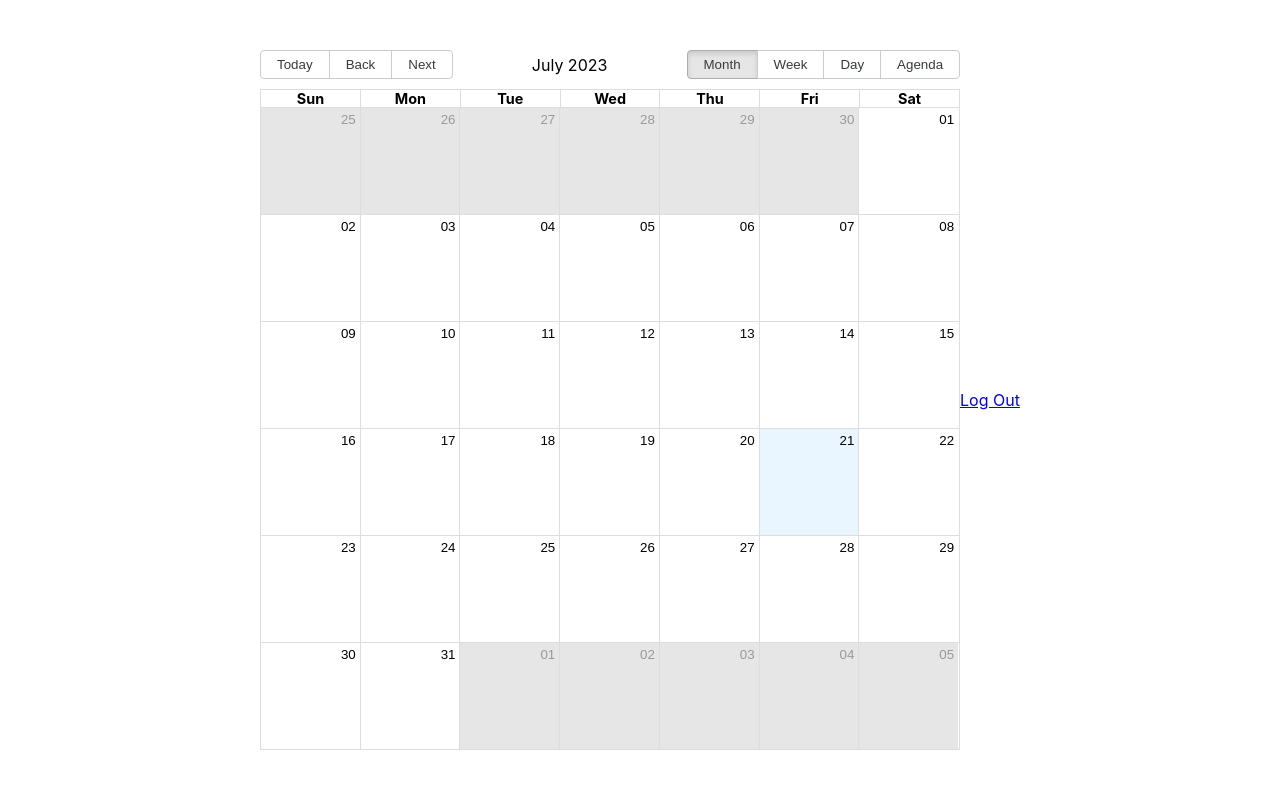
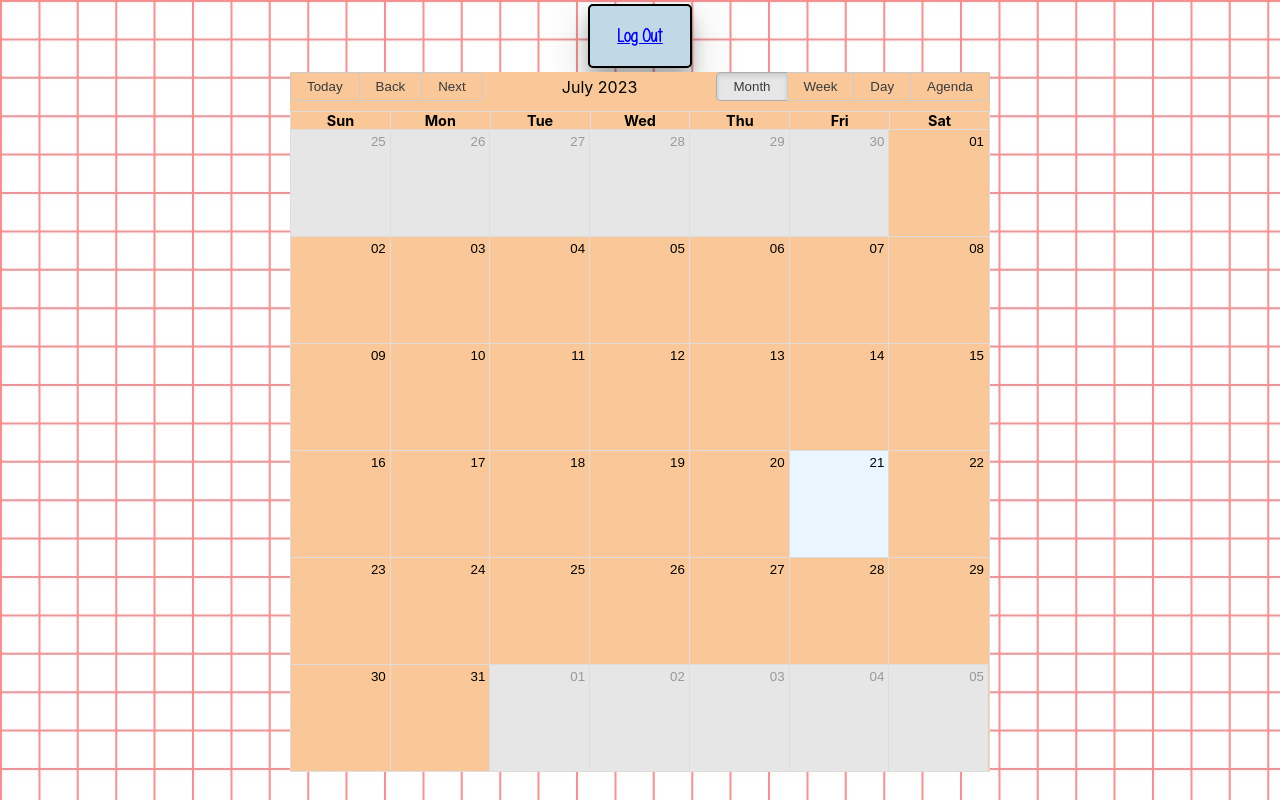
Before and after one commit to johnson24694/Journey_Journal, a React (Create React App) app in the folder client/: page /journals/view in a window 1280 px wide. Built offline with nearby package versions, Linux system fonts and the light colour scheme; no server answers.

Commit message:
Some styling on view all page

```diff
--- a/client/src/components/ViewAllJournals.js
+++ b/client/src/components/ViewAllJournals.js
@@ -57,8 +57,11 @@ const ViewAllJournals = (props) => {
     }
 
   return (
-    <div style={{ display: 'flex', justifyContent: 'center', alignItems: 'center', height: '100vh' }}>
-        <div className="myCustomHeight">
+    <div className="calanderPage">
+        <div className="logout">
+            <p> <a href="#" onClick={logout} class="nav-link" aria-current="page">Log Out</a></p>
+        </div>
+        <div className="calanderContainer">
               <Calendar
               localizer={localizer}
               defaultView="month"
@@ -72,9 +75,7 @@ const ViewAllJournals = (props) => {
               onSelectSlot={handleSelectSlot}
               />
         </div>
-        <div>
-            <p> <a href="#" onClick={logout} class="nav-link" aria-current="page">Log Out</a></p>
-        </div>
+        <br/>
     </div>
 
   )
--- a/client/src/styles.css
+++ b/client/src/styles.css
@@ -101,3 +101,33 @@
     border-radius: 5px;
     box-shadow: 0 12px 16px 0 rgba(0,0,0,0.24),0 17px 50px 0 rgba(0,0,0,0.19);
 }
+
+.calanderPage {
+    background-image: url(./images/GraphPaper.png);
+    height: 100vh;
+    background-repeat: repeat;
+    height: 100vh;
+    display: flex;
+    flex-direction: column;
+    align-items: center;
+    justify-content: space-evenly;
+}
+
+.calanderContainer {
+    background-color: rgba(250, 200, 152);
+    width: fit-content;
+    height: fit-content;
+}
+
+.logout {
+    background-color: rgb(193, 217, 231);
+    font-family: "Handwriting";
+    font-size: 19px;
+    width: 100px;
+    font-weight: 700;
+    border-radius: 5px;
+    border: 2px solid black;
+    box-shadow: 0 12px 16px 0 rgba(0,0,0,0.24),0 17px 50px 0 rgba(0,0,0,0.19);
+    display: flex;
+    justify-content: center;
+}
```
